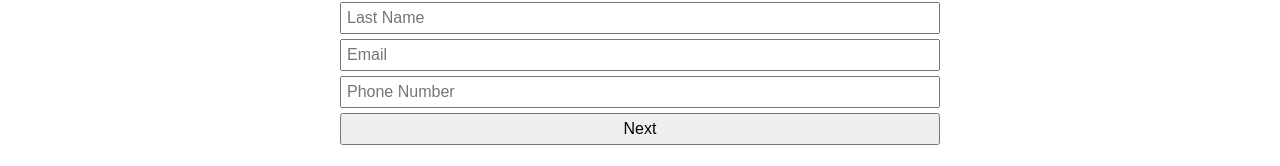
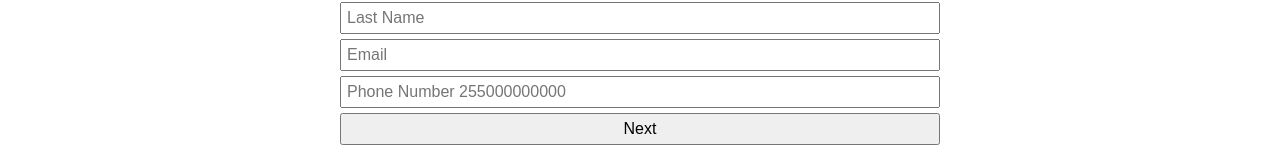
Before and after one commit to Ndosie/cv-app, a React (Create React App) app: page / in a window 1280 px wide. Shown: the part 152-318 px from the top of the page. Built offline with nearby package versions, Linux system fonts and the light colour scheme.

Commit message:
Added form validation

```diff
--- a/src/App.js
+++ b/src/App.js
@@ -25,6 +25,41 @@ function App() {
   });
 
   const nextStep = () => {
+    if (step === 1) {
+      if (
+        !formData.first_name ||
+        !formData.last_name ||
+        !formData.email ||
+        !formData.phone
+      ) {
+        alert("All fields are required");
+        return;
+      }
+    }
+
+    if (step === 2) {
+      if (
+        !formData.education[0].school ||
+        !formData.education[0].title ||
+        !formData.education[0].date
+      ) {
+        alert("All fields are required");
+        return;
+      }
+    }
+
+    if (step === 3) {
+      if (
+        !formData.experience[0].company ||
+        !formData.experience[0].title ||
+        !formData.experience[0].responsibilities ||
+        !formData.experience[0].from_date ||
+        !formData.experience[0].to_date
+      ) {
+        alert("All fields are required");
+        return;
+      }
+    }
     setStep(step + 1);
   };
 
--- a/src/components/Education.js
+++ b/src/components/Education.js
@@ -17,6 +17,7 @@ function Education({
             placeholder="School Name"
             value={edu.school}
             onChange={(e) => handleArrayChange(e, index, "education")}
+            required
           />
           <input
             type="text"
@@ -24,6 +25,7 @@ function Education({
             placeholder="Title of study"
             value={edu.title}
             onChange={(e) => handleArrayChange(e, index, "education")}
+            required
           />
           <input
             type="text"
@@ -37,6 +39,7 @@ function Education({
             }}
             value={edu.date}
             onChange={(e) => handleArrayChange(e, index, "education")}
+            required
           />
           <button onClick={() => removeItem("education", index)}>
             - Remove Education
--- a/src/components/General.js
+++ b/src/components/General.js
@@ -8,6 +8,7 @@ function General({ formData, nextStep, handleChange }) {
         value={formData.first_name}
         onChange={handleChange}
         placeholder="First Name"
+        required
       />
       <input
         type="text"
@@ -15,6 +16,7 @@ function General({ formData, nextStep, handleChange }) {
         value={formData.last_name}
         onChange={handleChange}
         placeholder="Last Name"
+        required
       />
       <input
         type="email"
@@ -22,13 +24,15 @@ function General({ formData, nextStep, handleChange }) {
         value={formData.email}
         onChange={handleChange}
         placeholder="Email"
+        required
       />
       <input
         type="phone"
         name="phone"
         value={formData.phone}
         onChange={handleChange}
-        placeholder="Phone Number"
+        placeholder="Phone Number 255000000000"
+        required
       />
       <button onClick={() => nextStep()}>Next</button>
     </div>
```
Also changed, not shown: src/components/Experience.js (+13 -1 lines).
